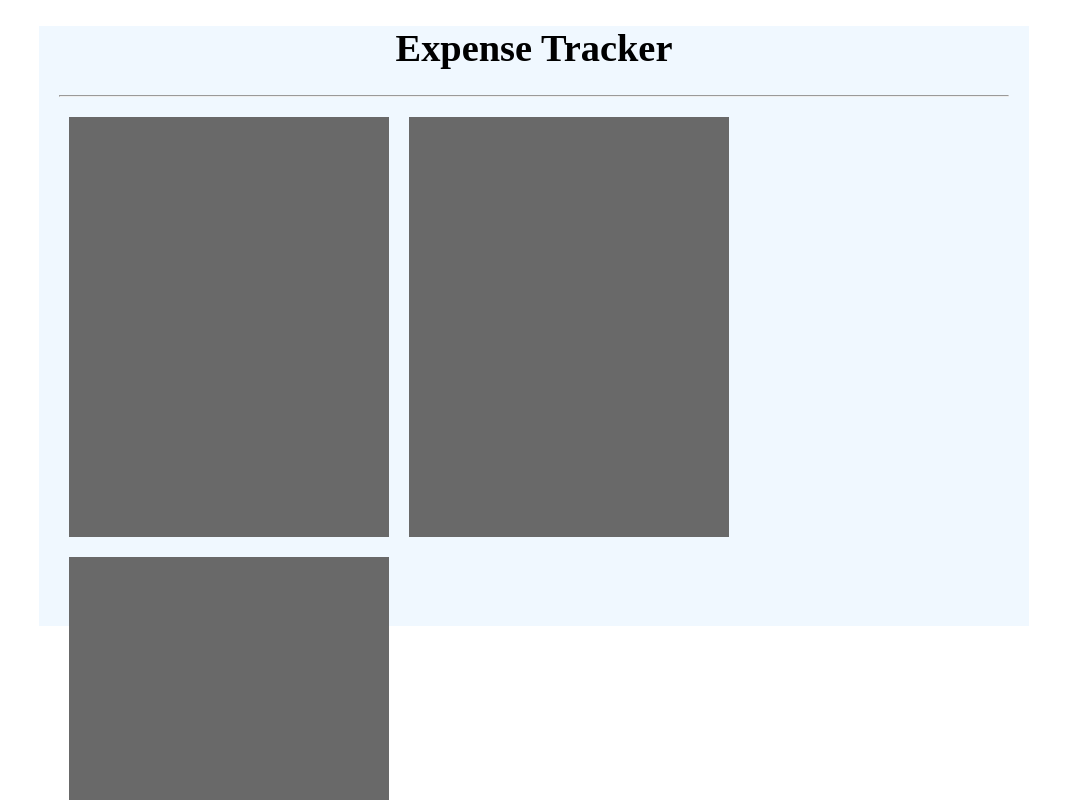
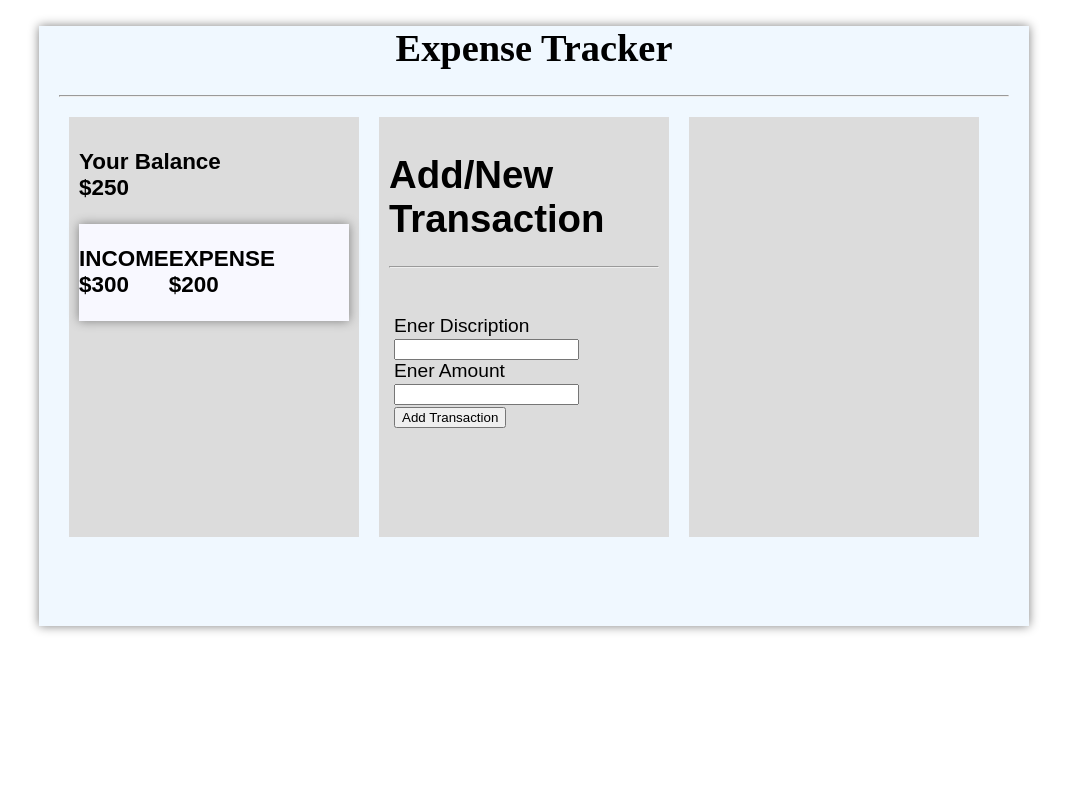
Before and after one commit to Tanveer-Ali110/React_project1, a React (Create React App) app: page / in a window 1280 px wide. Shown: the top 800 px of the page, without its empty margins (106-1173 px from the left). Built offline with nearby package versions, Linux system fonts and the light colour scheme.

Commit message:
Created Add Transaction

```diff
--- a/src/App.css
+++ b/src/App.css
@@ -4,7 +4,7 @@
   padding: 0px 20px;
   margin: 0 auto;
   background-color: aliceblue;
-  box-shadow: 2px grey;
+  box-shadow: 0 0 10px grey;
   font-family: 'Times New Roman', Times, serif;
   font-size: larger;
 }
@@ -13,11 +13,23 @@
 }
 
 .container-element{
-  width: 300px;
+  width: 270px;
   height: 400px;
   margin: 10px;
   padding: 10px;
-  background-color: dimgray;
+  background-color: gainsboro;
   font-family: Arial, Helvetica, sans-serif;
   float: left;
 }
+
+.element-box{
+  display: flex;
+  background-color: ghostwhite;
+  box-shadow: 0 0 10px grey;
+}
+
+.transection-form{
+  width: 100%;
+  margin: 10px 0px;
+  padding: 5px;
+}
--- a/src/Child.js
+++ b/src/Child.js
@@ -6,11 +6,33 @@ function Child() {
     <div className ="container">
         <h1 className="text-center">Expense Tracker</h1>
         <hr/>
+
     <div className = "container-element">
+        <h3>Your Balance<br/> $250</h3>
 
+        <div className= "element-box">
+            <h3>INCOME <br/> $300</h3>
+            <h3>EXPENSE <br/> $200</h3>
+        </div>
     </div>
 
     <div className = "container-element">
+        <h1>Add/New Transaction</h1>
+        <hr/>
+        <br/>
+        <form className="transection-form">
+            <label>
+                Ener Discription <br/>
+                <input type = "text" required/>
+            </label>
+            <br/>
+            <label>
+                Ener Amount <br/>
+                <input type = "number" required/>
+            </label>
+            <br/>
+            <input type="submit" value="Add Transaction"/>
+        </form>
 
     </div>
 
```
